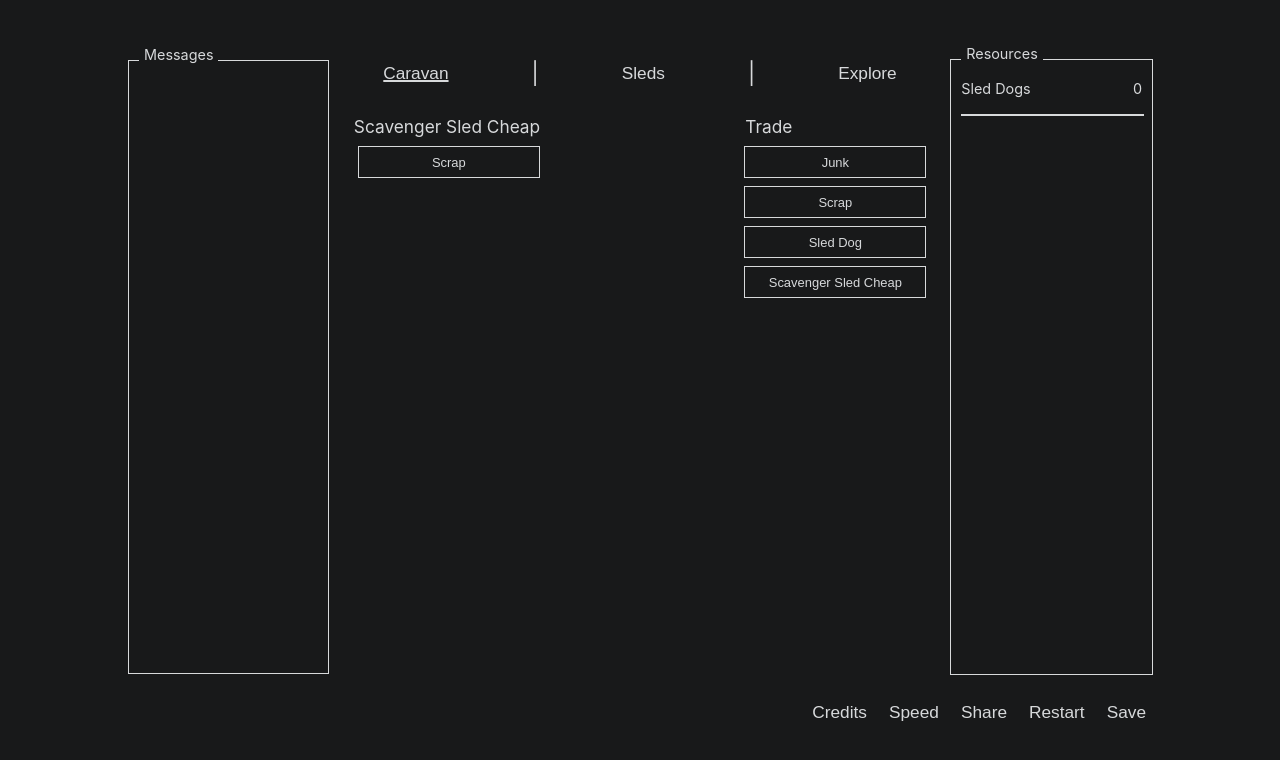
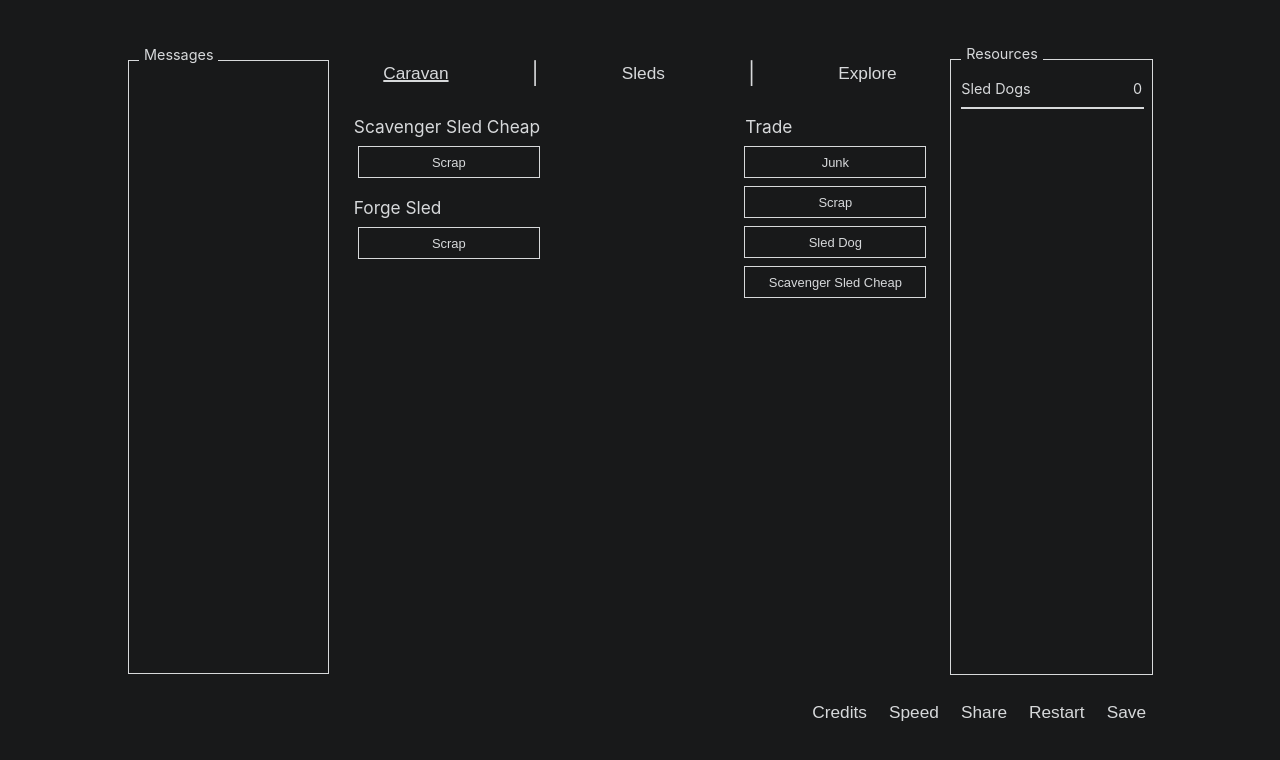
Before and after one commit to EthanPHall/rime-and-rust-ts, a React (Create React App) app: page / in a window 1280 px wide. Shown: the top 760 px of the page. Built offline with nearby package versions, Linux system fonts and the light colour scheme.

Commit message:
Did a few things, and I think the caravan sleds screen is complete. Passive recipes are working, sleds can be sold, workers can be added and taken away, etc.

```diff
--- a/src/App.css
+++ b/src/App.css
@@ -16,6 +16,17 @@
 }
 :root button:disabled{
   color: var(--disabled-text-color);
+}
+
+:root .resources-separator{
+  width:90%;
+
+  margin-left: 5%;
+
+  border: 1px solid var(--outline-color);
+
+  margin-top: var(--standard-gap);
+  margin-bottom: var(--standard-gap);
 }
 
 .tooltip{
--- a/src/App.tsx
+++ b/src/App.tsx
@@ -58,13 +58,14 @@ function App() {
 
   const itemFactoryContext = new ItemFactoryJSON(getExistingSledCount);
   const [inventory, getInventory, setInventory] = useRefState<UniqueItemQuantitiesList>(new UniqueItemQuantitiesList([
-    new ItemQuantity(itemFactoryContext.createItem("Scavenger Sled Cheap"), 3)
+    new ItemQuantity(itemFactoryContext.createItem("Scavenger Sled Cheap"), 11),
+    new ItemQuantity(itemFactoryContext.createItem("Forge Sled"), 1),
   ]));
 
   const [sledsList, setSledsList] = useState<Sled[]>([]);
   const sledsListRef = useRef<Sled[]>(sledsList);
 
-
+  const sledsListOverrideForInventoryEffect = useRef<Sled[]|null>(null);
 
   useEffect(() => {
     const inventorySledQuantities:SledQuantity[] = Sled.pickOutSledQuantities(getInventory());
@@ -74,7 +75,7 @@ function App() {
     inventorySledQuantities.forEach((sledQuantity) => {
 
       const sledKey = sledQuantity.getBaseSled().getKey();
-      const sledGroup = sledsGroupedByKey.find((sledGroup) => sledGroup[0].getKey() == sledKey);
+      const sledGroup = sledsGroupedByKey.find((sledGroup) => sledGroup[0]?.getKey() == sledKey);
 
       if(!sledGroup){
         const newSleds:Sled[] = [];
@@ -87,9 +88,11 @@ function App() {
         changed = true;
       }
       else if(sledGroup.length > sledQuantity.getQuantity()){
+        if(sledsListOverrideForInventoryEffect.current == null){
           for(let i = 0; i < sledGroup.length - sledQuantity.getQuantity(); i++){
             const sledToRemove = sledGroup.pop();
             refundSledWorkers(sledToRemove as Sled);
+          }
         }
         changed = true;
       }
@@ -102,47 +105,68 @@ function App() {
     });
 
     if(changed){
+      if(sledsListOverrideForInventoryEffect.current){
+        setSledsList(sledsListOverrideForInventoryEffect.current);
+        sledsListOverrideForInventoryEffect.current = null;
+      }
+      else{
         const newSledsList:Sled[] = sledsGroupedByKey.reduce((previous, current) => {
           return previous.concat(current);
         }, []);
 
         setSledsList(newSledsList);
       }
+    }
   }, [inventory]);
 
 
 
   useEffect(() => {
-    sledsListRef.current = sledsList;
+    // sledsListRef.current = sledsList;
 
-    const inventorySledQuantities:SledQuantity[] = Sled.pickOutSledQuantities(getInventory());
-    const sledsGroupedByKey:Sled[][] = groupSledsByKey(sledsList);
-    let changed = false;
+    // const inventorySledQuantities:SledQuantity[] = Sled.pickOutSledQuantities(getInventory());
+    // const sledsGroupedByKey:Sled[][] = groupSledsByKey(sledsList);
+    // let changed = false;
 
-    sledsGroupedByKey.forEach((sledGroup) => {
-      const sledKey = sledGroup[0].getKey();
-      const sledQuantity = inventorySledQuantities.find((sledQuantity) => sledQuantity.getBaseSled().getKey() == sledKey);
+    // sledsGroupedByKey.forEach((sledGroup) => {
+    //   const sledKey = sledGroup[0].getKey();
+    //   const sledQuantity = inventorySledQuantities.find((sledQuantity) => sledQuantity.getBaseSled().getKey() == sledKey);
 
-      if(!sledQuantity){
-        changed = true;
-        inventorySledQuantities.push(new SledQuantity(itemFactoryContext.createItem(sledKey) as Sled, sledGroup.length));
-      }
-      else if(sledQuantity.getQuantity() != sledGroup.length){
-        changed = true;
-        sledQuantity.setQuantity(sledGroup.length);
-      }
-    });
+    //   if(!sledQuantity){
+    //     changed = true;
+    //     inventorySledQuantities.push(new SledQuantity(itemFactoryContext.createItem(sledKey) as Sled, sledGroup.length));
+    //   }
+    //   else if(sledQuantity.getQuantity() != sledGroup.length){
+    //     changed = true;
+    //     sledQuantity.setQuantity(sledGroup.length);
+    //   }
+    // });
 
-    if(changed){
-      const newInventory = inventory.clone();
-      inventorySledQuantities.forEach((sledQuantity) => {
-        newInventory.modify(new ItemQuantity(sledQuantity.getBaseSled(), sledQuantity.getQuantity()));
-      });
+    // if(changed){
+    //   const newInventory = inventory.clone();
+    //   inventorySledQuantities.forEach((sledQuantity) => {
+    //     newInventory.set(new ItemQuantity(sledQuantity.getBaseSled(), sledQuantity.getQuantity()));
+    //   });
 
-      setInventory(newInventory);
-    }
+    //   setInventory(newInventory);
+    // }
   }, [sledsList]);
 
+
+  function sellSled(sled:Sled){
+    //Get the sled sell recipe
+    const sledSellRecipe:Recipe = sled.getSellRecipe(itemFactoryContext);
+
+    //refund the workers
+    refundSledWorkers(sled);
+
+    //Execute the sell recipe
+    executeRecipe(sledSellRecipe);
+
+    //Removing the sled object from the sleds list needs to happen in the inventory effect,
+    //so we'll set the new list to use here, and the effect will handle it.
+    sledsListOverrideForInventoryEffect.current = sledsList.filter((currentSled) => currentSled.getId() != sled.getId());
+  }
 
 
   useEffect(() => {
@@ -198,17 +222,18 @@ function App() {
   }
 
   //This function will be passed as props, so I'm using getInventory() instead of inventory
-  function executeRecipe(recipe:Recipe){
+  function executeRecipe(recipe:Recipe, createFailMessage:boolean = true):boolean{
     const negativeCosts = getNewQuantitiesThatMatchSign(recipe.getCosts(), -1);
     const newInventory = getInventory().deepClone();
 
     if(!arePrerequisitesMet(recipe, newInventory)){
-      return;
+      return false;
     }
 
     applyItemChanges(negativeCosts, newInventory);
 
     if(!newInventory.allQuantitiesArePositive()){
+      if(createFailMessage){
         const recipeFail:RecipeFail = new RecipeFail(
           recipe,
           newInventory.getNegativeQuantities().map((quantity) => {
@@ -218,12 +243,15 @@ function App() {
 
         messageHandlingContext.getManager().addMessage(messageHandlingContext.getFactory().createFailedRecipeMessage(recipeFail));
         setMessageHandlingContext(messageHandlingContext.clone());
+      }
 
-      return;
+      return false;
     }
 
     applyItemChanges(recipe.getResults(), newInventory);
     setInventory(newInventory);
+
+    return true;
   }
 
 
@@ -312,10 +340,10 @@ function App() {
         const recipe = sled.getPassiveRecipe().convertToRecipe(itemFactoryContext);
 
         if(recipe){
+          //If the recipe for the max amount of workers can't be performed, then try the recipe for the next lowest amount of workers.
           for(let i = sled.getWorkers(); i > 0; i--){
             const adjustedRecipe:Recipe = getAdjustedRecipe(recipe, i);
-            if(recipeWillWork(adjustedRecipe)){
-              executeRecipe(adjustedRecipe);
+            if(executeRecipe(adjustedRecipe, false)){
               break;
             }
             else{
@@ -360,7 +388,7 @@ function App() {
             <div className="App">
               {/* <EventParent></EventParent> */}
               {/* <CombatParent></CombatParent> */}
-              <CaravanParent inventory={inventory} sleds={sledsList} setSleds={setSledsList} getInventory={getInventory} setInventory={setInventory} executeRecipe={executeRecipe} workers={workers} setWorkers={setWorkers}></CaravanParent>
+              <CaravanParent inventory={inventory} sleds={sledsList} sellSled={sellSled} setSleds={setSledsList} getInventory={getInventory} setInventory={setInventory} executeRecipe={executeRecipe} workers={workers} setWorkers={setWorkers}></CaravanParent>
               {/* <MapParent></MapParent> */}
             </div>
           </ProgressionContext.Provider>
--- a/src/classes/caravan/Item.tsx
+++ b/src/classes/caravan/Item.tsx
@@ -314,13 +314,13 @@ class Sled implements IItem{
 
         const adjustedCosts = recipe.getCosts().map((cost) => {
           const newCost = cost.clone();
-          newCost.modifyQuantity(newCost.getQuantity() * this.workers);
+          newCost.setQuantity(newCost.getQuantity() * this.workers);
           return newCost;
         });
 
         const adjustedResults = recipe.getResults().map((result) => {
           const newResult = result.clone();
-          newResult.modifyQuantity(newResult.getQuantity() * this.workers);
+          newResult.setQuantity(newResult.getQuantity() * this.workers);
           return newResult;
         });
 
@@ -350,7 +350,7 @@ class Sled implements IItem{
     /**
      *
      * @param list The list to look through to find ItemQuantities whose baseItem is a Sled
-     * @returns A list of copied SledQuantities
+     * @returns A list of new SledQuantities with the same quantities as the ItemQuantities in the list
      */
     static pickOutSledQuantities(list:UniqueItemQuantitiesList|ItemQuantity[]): SledQuantity[]{
         if(list instanceof UniqueItemQuantitiesList){
@@ -561,6 +561,30 @@ class UniqueItemQuantitiesList{
             this.list.push(newItemQuantity);
         }
     }
+    /**
+     *
+     * @param itemQuantity The ItemQuantity whose quantity should be set in the list. If the item associated with the new quantity already exists in the list, set the existing quantity to the new quantity. Otherwise, add the new quantity to the list.
+     */
+    set(itemQuantity:ItemQuantity){
+        let existingIndex:number = -1;
+        this.list.forEach((currentItemQuantity, index) => {
+            if(currentItemQuantity.getBaseItem().getKey() == itemQuantity.getBaseItem().getKey()){
+                existingIndex = index;
+                return;
+            }
+        })
+
+        //If the item associated with the new quantity already exists in the list, increment the existing quantity
+        if(existingIndex != -1){
+            this.list[existingIndex].setQuantity(
+                itemQuantity.getQuantity()
+            );
+        }
+        //else, add the new quantity to the list
+        else{
+            this.list.push(itemQuantity);
+        }
+    }
 
     allQuantitiesArePositive():boolean{
         return this.list.every((itemQuantity) => {
@@ -651,7 +675,7 @@ class ResourceQuantity{
         this.quantity = quantity;
     }
 
-    getResource():Resource{
+    getBaseResource():Resource{
         return this.baseResource;
     }
     getQuantity():number{
@@ -740,6 +764,10 @@ class Recipe{
     }
     getResults():ItemQuantity[]{
         return this.results;
+    }
+
+    removeCosts():void{
+        this.costs = [];
     }
 
     stringifyCosts():string{
--- a/src/components/caravan/CaravanParent/CaravanParent.tsx
+++ b/src/components/caravan/CaravanParent/CaravanParent.tsx
@@ -29,10 +29,11 @@ interface CaravanParentProps {
   executeRecipe:(recipe:Recipe)=>void;
   workers:number;
   setWorkers:React.Dispatch<React.SetStateAction<number>>;
+  sellSled:(sled:Sled)=>void;
 }
 
 const CaravanParent: FC<CaravanParentProps> = (
-  {inventory, sleds, getInventory, setInventory, executeRecipe, setSleds, workers, setWorkers}
+  {inventory, sleds, getInventory, setInventory, executeRecipe, setSleds, workers, setWorkers, sellSled}
 ) => {
   const messageHandlingContext = useContext(MessageHandlingContext);
 
@@ -95,7 +96,7 @@ const CaravanParent: FC<CaravanParentProps> = (
           <CaravanSectionNavBar getSectionBeingDisplayed={getSectionToDisplay} setSectionToDisplay={setSectionToDisplay}></CaravanSectionNavBar>
 
           {sectionToDisplay==CaravanSectionNames.CRAFTING && <CaravanSectionCrafting sleds={Sled.pickOutSleds(inventory)} tradeResources={tradableList} executeRecipe={executeRecipe}></CaravanSectionCrafting>}
-          {sectionToDisplay==CaravanSectionNames.SLEDS && <CaravanSectionSleds sleds={sleds} setSleds={setSleds} dogs={SledDog.pickOutSledDogQuantities(inventory)} workers={workers} setWorkers={setWorkers} executeRecipe={executeRecipe}></CaravanSectionSleds>}
+          {sectionToDisplay==CaravanSectionNames.SLEDS && <CaravanSectionSleds sleds={sleds} setSleds={setSleds} dogs={SledDog.pickOutSledDogQuantities(inventory)} workers={workers} setWorkers={setWorkers} executeRecipe={executeRecipe} sellSled={sellSled}></CaravanSectionSleds>}
           {sectionToDisplay==CaravanSectionNames.EXPLORATION && <CaravanSectionExploration></CaravanSectionExploration>}
         </div>
         <CaravanSectionValuables resources={Resource.pickOutResourceQuantities(inventory)} dogs={SledDog.pickOutSledDogQuantities(inventory)}></CaravanSectionValuables>
--- a/src/components/caravan/CaravanSectionCrafting/CaravanSectionCrafting.tsx
+++ b/src/components/caravan/CaravanSectionCrafting/CaravanSectionCrafting.tsx
@@ -33,7 +33,7 @@ const CaravanSectionCrafting: FC<CaravanSectionCraftingProps> = ({sleds, tradeRe
             }
 
             return (
-            <div className='sled-crafting-section'>
+            <div key={`sled-crafting-section-${index}`} className='sled-crafting-section'>
               <div className={sledNameClass}>{sled.getName()}</div>
               {sled.getCanCraftList().filter(
                 (item) => {
@@ -50,7 +50,7 @@ const CaravanSectionCrafting: FC<CaravanSectionCraftingProps> = ({sleds, tradeRe
                       // console.log(item1.getRecipe());
 
                       return (
-                        <div className='sled-crafting-recipes'>
+                        <div key={`recipes-duo-${index}`} className='sled-crafting-recipes'>
                           <HoverButton
                             buttonText={item1.getName()}
                             popupText={item1.getRecipe().convertToRecipe(itemFactory).stringifyCosts()}
@@ -77,9 +77,10 @@ const CaravanSectionCrafting: FC<CaravanSectionCraftingProps> = ({sleds, tradeRe
         {
           tradeResources.filter((item:IItem) => {
             return !item.isUnlocked(progressionContext.flags);
-          }).map((item:IItem) => {
+          }).map((item:IItem, index) => {
             return (
               <HoverButton
+                key={`trade-button-${index}`}
                 buttonText={item.getName()}
                 popupText={tradeManager.getTradeRecipe(item.getRecipe().convertToRecipe(itemFactory)).stringifyCosts()}
                 onClick={() => {executeRecipe(tradeManager.getTradeRecipe(item.getRecipe().convertToRecipe(itemFactory)))}}
--- a/src/components/caravan/CaravanSectionValuables/CaravanSectionValuables.css
+++ b/src/components/caravan/CaravanSectionValuables/CaravanSectionValuables.css
@@ -28,13 +28,13 @@
     margin-right: var(--standard-gap);
 }
 
-.caravan-section-valuables .resources-separator{
+/* .caravan-section-valuables .resources-separator{
     width:90%;
 
     margin-left: 5%;
 
     border: 1px solid var(--outline-color);
-}
+} */
 .caravan-section-valuables .resources-separator > div{
     width:100%;
 }
--- a/src/components/caravan/CaravanSectionValuables/CaravanSectionValuables.tsx
+++ b/src/components/caravan/CaravanSectionValuables/CaravanSectionValuables.tsx
@@ -20,14 +20,12 @@ const CaravanSectionValuables: FC<CaravanSectionValuablesProps> = ({resources, d
             <div className='resource-amount'>{dogAmount}</div>
           </div>
         }
-        <br></br>
         <div className='resources-separator'></div>
-        <br></br>
         {
           resources.map((currentResourceQuantity) => {
             return (
-              <div className='resource-entry'>
-                <div className='resource-name'>{currentResourceQuantity.getResource().getName()}</div>
+              <div key={`resource-entry-${currentResourceQuantity.getBaseResource().getName()}`} className='resource-entry'>
+                <div className='resource-name'>{currentResourceQuantity.getBaseResource().getName()}</div>
                 <div className='resource-amount'>{currentResourceQuantity.getQuantity()}</div>
               </div>
             );
--- a/src/data/caravan/sleds.json
+++ b/src/data/caravan/sleds.json
@@ -109,7 +109,12 @@
         },
         "unlockFlags": [],
         "passiveRecipe": {
-            "costs": [],
+            "costs": [
+                {
+                    "key": "Junk",
+                    "quantity": 1
+                }
+            ],
             "results": [
                 {
                     "key": "Scrap",
@@ -145,7 +150,16 @@
         },
         "unlockFlags": [],
         "passiveRecipe": {
-            "costs": [],
+            "costs": [
+                {
+                    "key": "Scrap",
+                    "quantity": 5
+                },
+                {
+                    "key": "Junk",
+                    "quantity": 10
+                }
+            ],
             "results": [
                 {
                     "key": "Psychium Scrap",
```
Also changed, not shown: src/components/caravan/CaravanSectionSleds/CaravanSectionSleds.css (+11 -0 lines), src/components/caravan/CaravanSectionSleds/CaravanSectionSleds.tsx (+33 -3 lines). Lines whose indentation alone changed are shown as unchanged.
